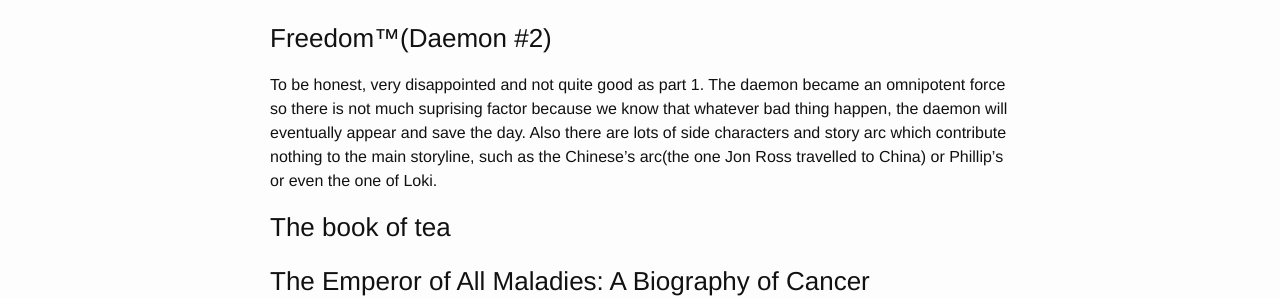
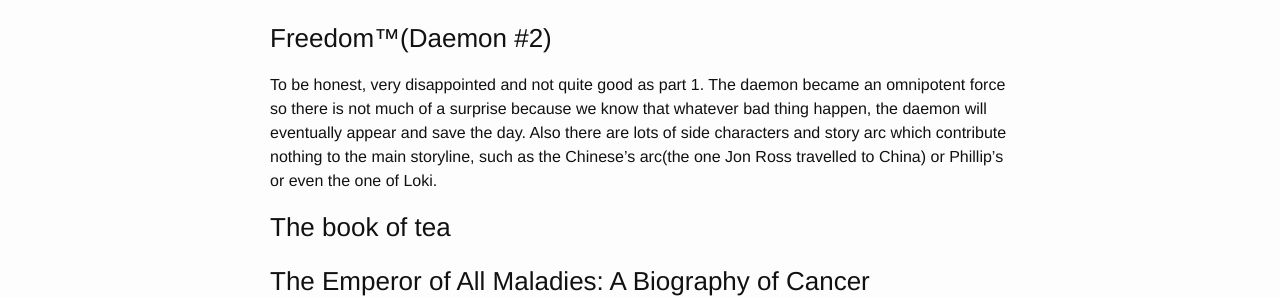
Before and after one commit to zinh/zinh.github.io, a Jekyll site: the page built from _posts/2019-12-31-books-2019.markdown, in a window 1280 px wide. Shown: the part 433-731 px from the top of the page. Built offline with Jekyll 4.4.1, drawn with Linux system fonts in a browser that asks for light colours.

Commit message:
Update 2019-12-31-books-2019.markdown

```diff
--- a/_posts/2019-12-31-books-2019.markdown
+++ b/_posts/2019-12-31-books-2019.markdown
@@ -15,7 +15,7 @@
 
 ### Freedom™(Daemon #2)
 
-To be honest, very disappointed and not quite good as part 1. The daemon became an omnipotent force so there is not much suprising factor because we know that whatever bad thing happen, the daemon will eventually appear and save the day. Also there are lots of side characters and story arc which contribute nothing to the main storyline, such as the Chinese's arc(the one Jon Ross travelled to China) or Phillip's or even the one of Loki.
+To be honest, very disappointed and not quite good as part 1. The daemon became an omnipotent force so there is not much of a surprise because we know that whatever bad thing happen, the daemon will eventually appear and save the day. Also there are lots of side characters and story arc which contribute nothing to the main storyline, such as the Chinese's arc(the one Jon Ross travelled to China) or Phillip's or even the one of Loki.
 
 ### The book of tea
 
```
